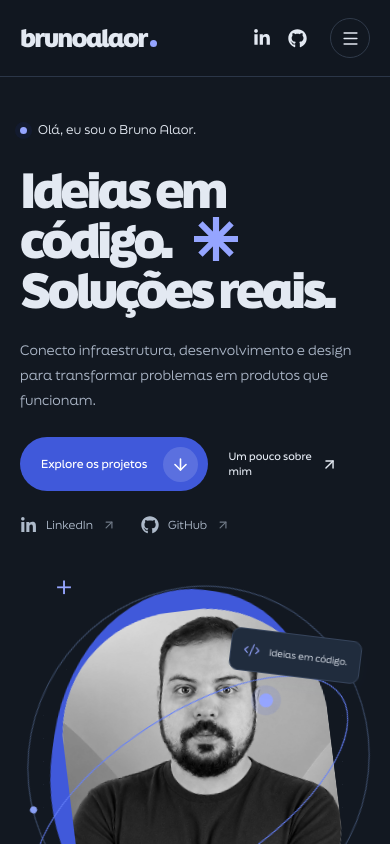
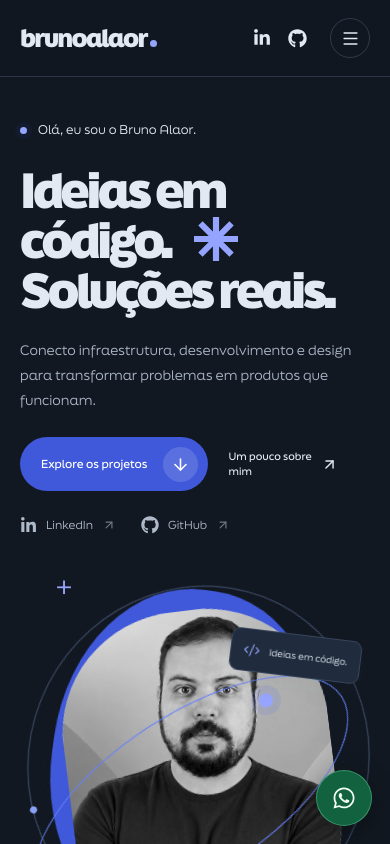
Before and after one commit to brunoavila55/brunoalaor, a Next.js app: page / in a window 390 px wide. Shown: the top 844 px of the page. Built offline with nearby package versions, Linux system fonts and the light colour scheme.

Commit message:
Adiciona botão flutuante e contato pelo WhatsApp

```diff
--- a/app/globals.css
+++ b/app/globals.css
@@ -2505,3 +2505,52 @@
     border-color: #34445c;
   }
 }
+
+.whatsapp-float {
+  position: fixed;
+  right: 24px;
+  bottom: max(24px, env(safe-area-inset-bottom));
+  z-index: 45;
+  display: inline-flex;
+  align-items: center;
+  justify-content: center;
+  gap: 10px;
+  min-width: 56px;
+  min-height: 56px;
+  padding: 14px 21px;
+  border: 1px solid #6ce2a466;
+  border-radius: 100px;
+  background: #12623f;
+  color: #f0fff5;
+  box-shadow: 0 8px 28px #0005;
+  font-size: 13px;
+  font-weight: 500;
+  transition:
+    background 0.25s,
+    transform 0.25s,
+    box-shadow 0.25s;
+}
+.whatsapp-float:hover {
+  transform: translateY(-3px);
+  background: #167b4e;
+  box-shadow: 0 12px 30px #0006;
+}
+.contact-social {
+  flex-wrap: wrap;
+}
+.site-footer {
+  padding-bottom: 84px;
+}
+@media (max-width: 700px) {
+  .whatsapp-float {
+    right: 18px;
+    bottom: max(18px, env(safe-area-inset-bottom));
+    padding: 14px;
+  }
+  .whatsapp-float > span {
+    display: none;
+  }
+  .contact-social {
+    gap: 10px 20px;
+  }
+}
--- a/components/BrandIcons.tsx
+++ b/components/BrandIcons.tsx
@@ -29,3 +29,18 @@
     </svg>
   );
 }
+
+export function Whatsapp({ size = 20, ...props }: Props) {
+  return (
+    <svg
+      width={size}
+      height={size}
+      viewBox="0 0 448 512"
+      fill="currentColor"
+      aria-hidden="true"
+      {...props}
+    >
+      <path d="M380.9 97.1C339 55.1 283.2 32 223.9 32c-122.4 0-222 99.6-222 222 0 39.1 10.2 77.3 29.6 111L0 480l117.7-30.9c32.4 17.7 68.9 27 106.1 27h.1c122.3 0 224.1-99.6 224.1-222 0-59.3-25.2-115-67.1-157zm-157 341.6c-33.2 0-65.7-8.9-94-25.7l-6.7-4-69.8 18.3L72 359.2l-4.4-7c-18.5-29.4-28.2-63.3-28.2-98.2 0-101.7 82.8-184.5 184.6-184.5 49.3 0 95.6 19.2 130.4 54.1 34.8 34.9 56.2 81.2 56.1 130.5 0 101.8-84.9 184.6-186.6 184.6zm101.2-138.2c-5.5-2.8-32.8-16.2-37.9-18-5.1-1.9-8.8-2.8-12.5 2.8-3.7 5.6-14.3 18-17.6 21.8-3.2 3.7-6.5 4.2-12 1.4-32.6-16.3-54-29.1-75.5-66-5.7-9.8 5.7-9.1 16.3-30.3 1.8-3.7.9-6.9-.5-9.7-1.4-2.8-12.5-30.1-17.1-41.2-4.5-10.8-9.1-9.3-12.5-9.5-3.2-.2-6.9-.2-10.6-.2-3.7 0-9.7 1.4-14.8 6.9-5.1 5.6-19.4 19-19.4 46.3 0 27.3 19.9 53.7 22.6 57.4 2.8 3.7 39.1 59.7 94.8 83.8 35.2 15.2 49 16.5 66.6 13.9 10.7-1.6 32.8-13.4 37.4-26.4 4.6-13 4.6-24.1 3.2-26.4-1.3-2.5-5-3.9-10.5-6.6z" />
+    </svg>
+  );
+}
--- a/components/Portfolio.tsx
+++ b/components/Portfolio.tsx
@@ -15,7 +15,7 @@
   Menu,
   X,
 } from "lucide-react";
-import { Github, Linkedin } from "./BrandIcons";
+import { Github, Linkedin, Whatsapp } from "./BrandIcons";
 import Magnet from "./react-bits/Magnet";
 import DecryptedText from "./react-bits/DecryptedText";
 import OrbitPortrait from "./OrbitPortrait";
@@ -26,6 +26,7 @@
   github: "https://github.com/brunoavila55",
   linkedin: "https://www.linkedin.com/in/brunoalaor/",
   email: "contato@brunoalaor.com.br",
+  whatsapp: "https://wa.me/5555999572116",
 };
 const external = { target: "_blank", rel: "noopener noreferrer" };
 
@@ -587,6 +588,13 @@
                 </span>
               </div>
               <div className="contact-social">
+                <a
+                  href={social.whatsapp}
+                  {...external}
+                  aria-label="WhatsApp de Bruno, (55) 99957-2116"
+                >
+                  <Whatsapp size={20} /> WhatsApp <ArrowUpRight size={17} />
+                </a>
                 <a href={social.linkedin} {...external}>
                   <Linkedin size={20} />
                   LinkedIn
@@ -602,6 +610,16 @@
           </div>
         </section>
       </main>
+
+      <a
+        href={social.whatsapp}
+        {...external}
+        className="whatsapp-float"
+        aria-label="Conversar com Bruno pelo WhatsApp, (55) 99957-2116"
+      >
+        <Whatsapp size={24} />
+        <span>WhatsApp</span>
+      </a>
 
       <footer className="site-footer page-width">
         <a href="#inicio" className="wordmark">
```
Also changed, not shown: 1 other file (tests, documents, lock files or other folders).
